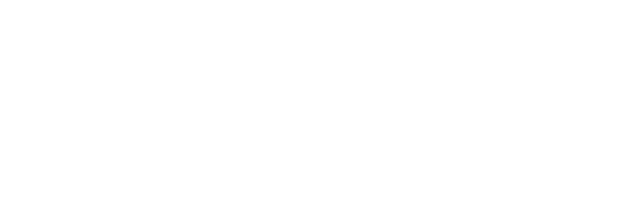
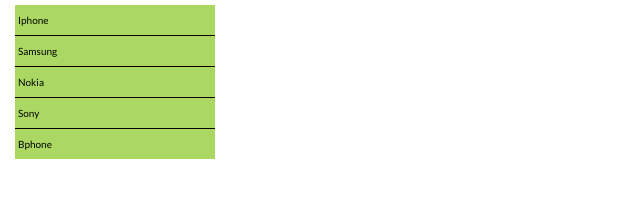
Before and after one commit to ThanhTrieu/reactJS2012, a plain HTML site: page menu-01.html in a window 1280 px wide. Shown: the whole page, without its empty margins (0-640 px from the left). Drawn offline with Linux system fonts and the light colour scheme.

Commit message:
update code

```diff
--- a/css/menu-01.css
+++ b/css/menu-01.css
@@ -21,3 +21,43 @@
   --text-color: black;
   --hover-text-color: white;
 }
+a {
+  text-decoration: none;
+}
+.nav {
+  width: 20rem;
+  background-color: var(--bg-color);
+  margin-top: .5rem;
+  margin-left: 1.5rem;
+}
+.nav__item {
+  padding: 1rem 0rem 1rem .3rem;
+  border-bottom: thin solid black;
+  position: relative;
+}
+.nav__item:last-child {
+  border: none;
+}
+.nav__link {
+  color: var(--text-color);
+}
+.nav__item:hover {
+  background-color: var(--hover-color);
+  cursor: pointer;
+}
+.nav__item:hover > .nav__link {
+  color: var(--hover-text-color);
+}
+/* css menu dropdown */
+.nav__dropdown {
+  display: none;
+  width: 20rem;
+  background-color: var(--bg-color);
+  position: absolute;
+  top: 0;
+  left: 100%;
+  border-left: thin solid black;
+}
+.nav__item:hover > .nav__dropdown {
+  display: block;
+}
--- /dev/null
+++ b/css/menu-02.css
@@ -0,0 +1,70 @@
+*, *::after, *::before {
+  margin: 0;
+  padding: 0;
+  border: 0;
+  box-sizing: border-box;
+}
+html {
+  font-size: 62.5%;
+}
+body {
+  font-family: 'Lato', sans-serif;
+  line-height: 1;
+  font-weight: 400;
+  padding-top: 4.5rem;
+}
+:root {
+  --bg-color: #5F5F5F;
+  --bg-active: #4CAF50;
+  --bg-hover: black;
+  --text-color: white;
+}
+.nav {
+  width: 100%;
+  height: 4.5rem;
+  background-color: var(--bg-color);
+  display: flex;
+  flex-direction: row;
+  position: fixed;
+  top: 0;
+  z-index: 10;
+}
+.nav__list {
+  display: flex;
+  flex-direction: row;
+}
+.nav__item {
+  padding-left: 1.5rem;
+  padding-right: 1.5rem;
+  line-height: 4.5rem;
+  position: relative;
+}
+.nav__link {
+  text-decoration: none;
+  color: var(--text-color);
+  font-size: 1.6rem;
+  text-transform: uppercase;
+}
+.nav__item--active {
+  background-color: var(--bg-active);
+}
+.nav__item:hover {
+  background-color: var(--bg-hover);
+  cursor: pointer;
+}
+/* css dropdown */
+.nav__dropdown {
+  display: none;
+  background-color: var(--bg-color);
+  max-width: 20rem;
+  position: absolute;
+  top: 100%;
+  left: 0;
+}
+.nav__item:hover > .nav__dropdown {
+  display: block;
+}
+.section {
+  width: 100%;
+  min-height: 80rem;
+}
--- /dev/null
+++ b/css/menu-03.css
@@ -0,0 +1,73 @@
+*, *::after, *::before {
+  margin: 0;
+  padding: 0;
+  border: 0;
+  box-sizing: border-box;
+}
+html {
+  font-size: 62.5%;
+}
+body {
+  font-family: 'Lato', sans-serif;
+  line-height: 1;
+  font-weight: 400;
+}
+:root {
+  --bg-color: #323031;
+  --border-top: #DACB46;
+  --hover-text: #DACB46;
+  --bg-hover: #292929;
+  --text-color: white;
+}
+a {
+  text-decoration: none;
+}
+.nav {
+  width: 100%;
+  background-color: var(--bg-color);
+  height: 4.5rem;
+  border-top: .3rem solid var(--border-top);
+}
+.container {
+  max-width: 98rem;
+  margin: 0 auto;
+  display: flex;
+}
+.nav__list {
+  display: flex;
+}
+.nav__item {
+  padding: 0 1.5rem;
+  line-height: 4.1em;
+  position: relative;
+}
+.nav__link {
+  color: var(--text-color);
+  font-size: 1.3rem;
+  text-transform: uppercase;
+}
+.nav__item:hover {
+  background-color: var(--bg-hover);
+  cursor: pointer;
+}
+.nav__item:hover > .nav__link {
+  color: var(--hover-text);
+}
+/* menu css */
+.nav__table {
+  display: none;
+  min-width: 65rem;
+  background-color: var(--bg-color);
+  position: absolute;
+  top: 100%;
+  left: 0;
+}
+.nav__item:hover > .nav__table {
+  display: block;
+}
+.nav__table > .nav__dropdown {
+  display: table-row;
+}
+.nav__table > .nav__dropdown > .nav__item {
+  display: table-cell;
+}
--- a/menu-01.html
+++ b/menu-01.html
@@ -13,6 +13,46 @@
   <link rel="stylesheet" href="css/menu-01.css" />
 </head>
 <body>
-
+  <nav class="nav">
+    <ul class="nav__list">
+      <li class="nav__item">
+        <a href="#" class="nav__link">Iphone</a>
+      </li>
+      <li class="nav__item">
+        <a href="#" class="nav__link">Samsung</a>
+        <ul class="nav__dropdown">
+          <li class="nav__item">
+            <a href="#" class="nav__link">Galaxy S10</a>
+          </li>
+          <li class="nav__item">
+            <a href="#" class="nav__link">Galaxy S20</a>
+            <ul class="nav__dropdown">
+              <li class="nav__item">
+                <a href="#" class="nav__link">Android 8</a>
+              </li>
+              <li class="nav__item">
+                <a href="#" class="nav__link">Android 9</a>
+              </li>
+            </ul>
+          </li>
+          <li class="nav__item">
+            <a href="#" class="nav__link">Galaxy S21</a>
+          </li>
+          <li class="nav__item">
+            <a href="#" class="nav__link">Galaxy S21+</a>
+          </li>
+        </ul>
+      </li>
+      <li class="nav__item">
+        <a href="#" class="nav__link">Nokia</a>
+      </li>
+      <li class="nav__item">
+        <a href="#" class="nav__link">Sony</a>
+      </li>
+      <li class="nav__item">
+        <a href="#" class="nav__link">Bphone</a>
+      </li>
+    </ul>
+  </nav>
 </body>
 </html>
```
Also changed, not shown: menu-02.html (added, +84 -0 lines), menu-03.html (added, +94 -0 lines).
